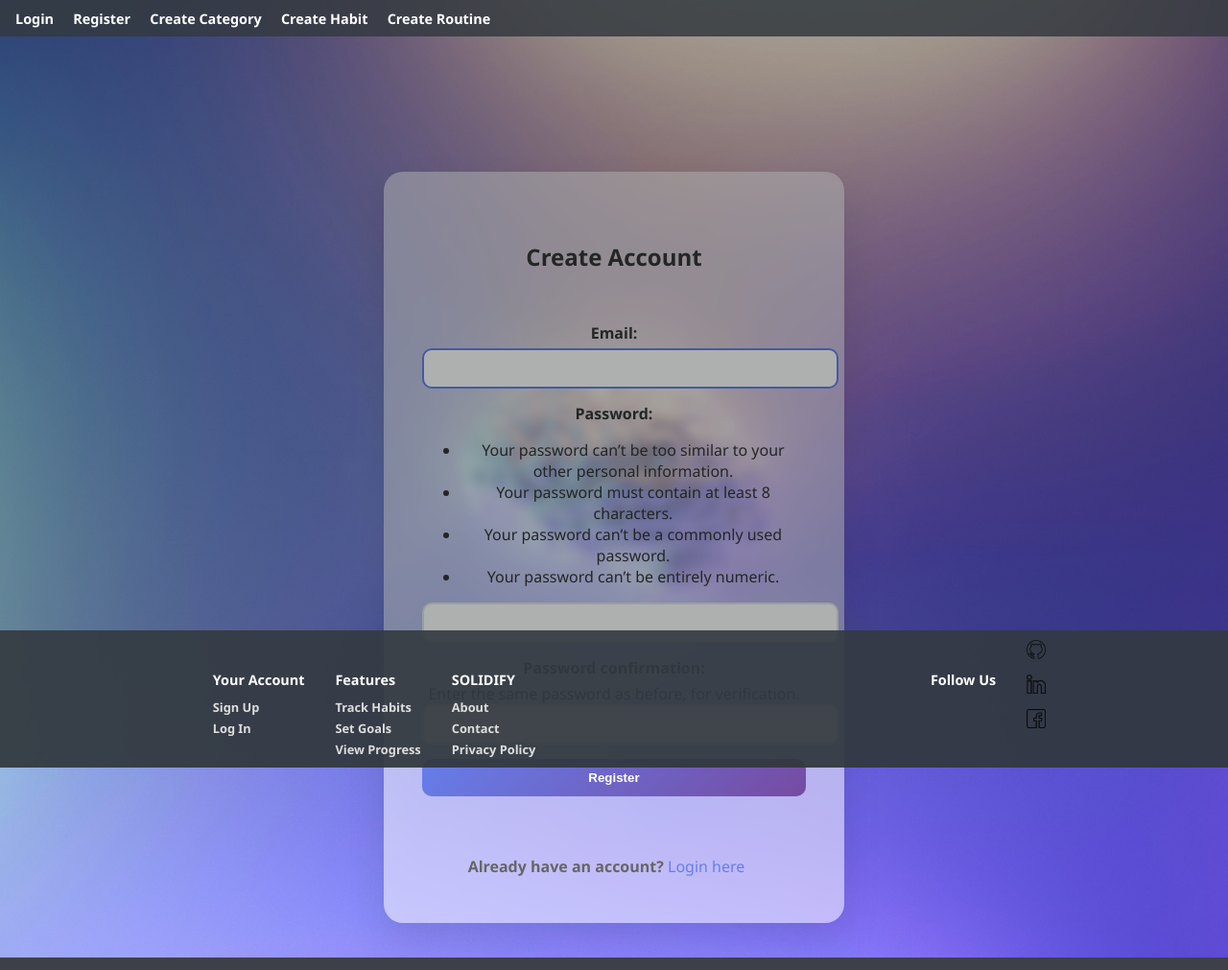
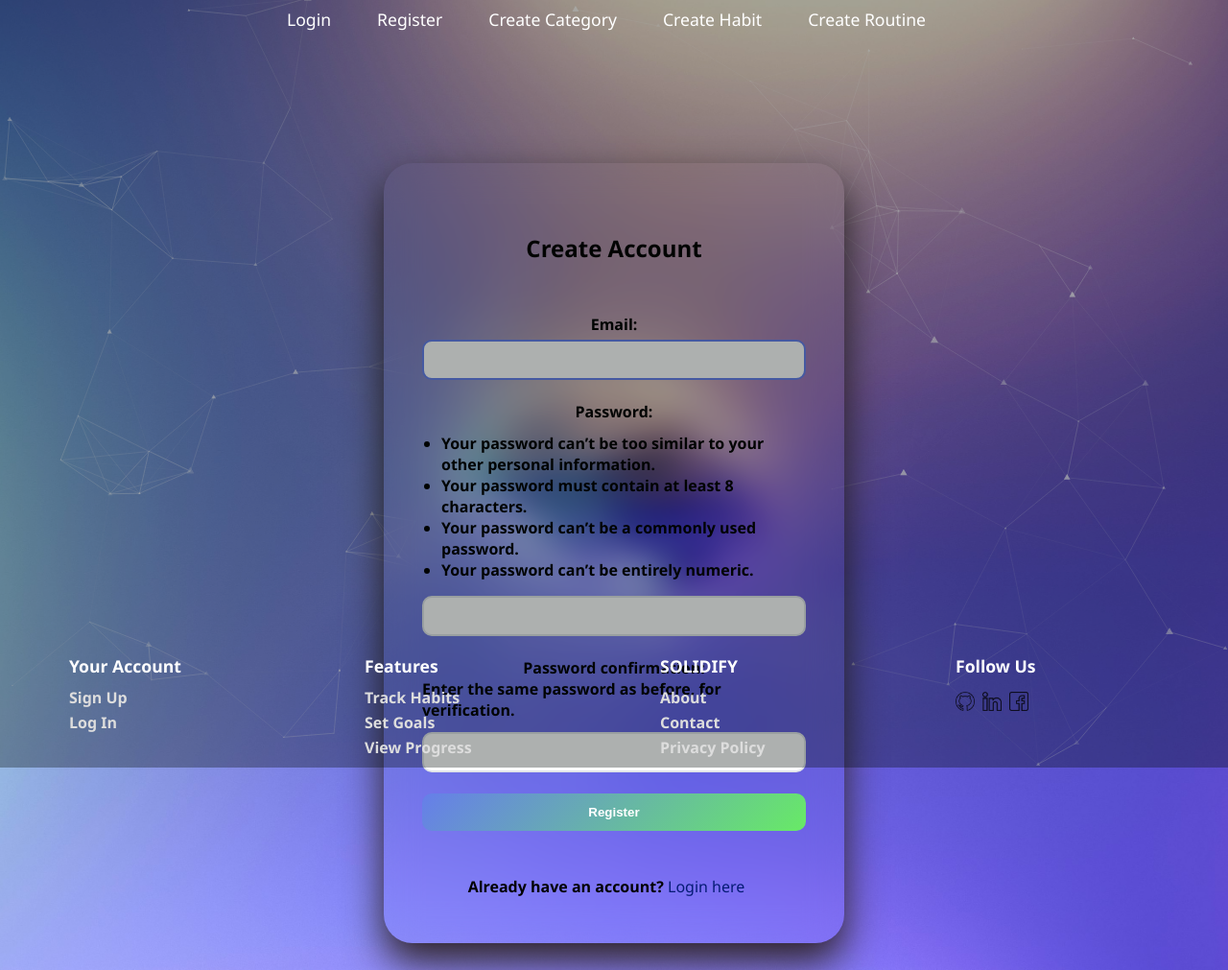
Before and after one commit to velislavvelchev/SOLIDIFY, a Django app: page /accounts/register/ in a window 1280 px wide. Shown: the whole page at 96% size. Run offline with Django 5.2, Linux system fonts and the light colour scheme.

Commit message:
feat: completed the register view css, some progress with the nav and footer

```diff
--- a/static/style/base.css
+++ b/static/style/base.css
@@ -15,6 +15,5 @@ body {
     min-height: 100vh;
     margin-top: 150px !important;
     font-family: 'Orbitron', 'Segoe UI', Tahoma, Geneva, sans-serif;
-    color: #333;
     font-weight: 700;
 }
--- a/static/style/footer.css
+++ b/static/style/footer.css
@@ -3,41 +3,37 @@ footer {
   bottom: 0;
   left: 0;
   width: 100%;
-  background-color: rgba(52, 58, 64, 0.9); /* semi-transparent dark */
   color: #fff;
-  padding: 0.5rem 1rem;
-  display: flex;
-  flex-wrap: wrap;
-  justify-content: space-around;
+  padding: 0.5rem 2rem;
   z-index: 1000;
   font-size: 0.85rem;
 }
 
-.footer-links,
-.footer-social {
-  display: flex;
+.footer-grid {
+  display: grid;
+  grid-template-columns: repeat(4, 1fr);
   gap: 2rem;
-  flex-wrap: wrap;
+  width: 100%;
+  max-width: 1200px;
+  margin: 0 auto;
 }
 
-.footer-links div,
-.footer-social div {
+.footer-grid > div {
   display: flex;
   flex-direction: column;
 }
 
-.footer-links h6,
-.footer-social h6 {
+.footer-grid h6 {
   margin-bottom: 0.5rem;
-  font-size: 0.9rem;
-  font-weight: 600;
+  font-size: 1.1rem;
+  font-weight: 700;
 }
 
 footer a {
   color: #ddd;
   text-decoration: none;
   margin: 2px 0;
-  font-size: 0.8rem;
+  font-size: 1.0rem;
 }
 
 footer a:hover {
@@ -47,6 +43,7 @@ footer a:hover {
 .social-icons {
   display: flex;
   gap: 0.5rem;
+  margin-top: 5px;
 }
 
 .social-icons img {
--- a/static/style/nav.css
+++ b/static/style/nav.css
@@ -1,6 +1,5 @@
 header {
-    background-color: rgba(52, 58, 64, 0.85); /* matching transparency */
-    padding: 0.5rem 1rem; /* reduced padding */
+  padding: 0.5rem 1rem;
   position: fixed;
   top: 0;
   left: 0;
@@ -8,13 +7,24 @@ header {
   z-index: 1000;
   }
 
-header nav a {
-    color: #fff;
-    margin-right: 1rem;
-    text-decoration: none;
-    font-size: 0.9rem; /* slightly smaller text */
+nav {
+  display: flex;
+  justify-content: center; /* centers the content horizontally */
+  align-items: center;
 }
 
-header nav a:hover {
+.nav-links {
+  display: flex;
+  gap: 2rem; /* evenly space out links */
+}
+
+.nav-links a {
+  color: #fff;
+  text-decoration: none;
+  font-size: 1.1rem;
+  font-weight: 500;
+}
+
+.nav-links a:hover {
   text-decoration: underline;
 }
--- a/static/style/register.css
+++ b/static/style/register.css
@@ -4,40 +4,32 @@
   align-items: center;
   justify-content: center;
   min-height: 100vh;
-  /*background: linear-gradient(135deg, #667eea, #764ba2);*/
   padding: 20px;
 }
 
 .register-card {
-  background: rgba(255, 255, 255, 0.53); /* moderate transparency */
+  /*background: rgba(255, 255, 255, 0.53); !* moderate transparency *!*/
   padding: 40px;
-  border-radius: 20px;
-  box-shadow: 0 20px 40px rgba(0, 0, 0, 0.1);
+  border-radius: 30px;
+  box-shadow: 0 20px 40px rgb(47, 36, 36);
   max-width: 400px;
   width: 100%;
   display: flex;
   flex-direction: column;
-  align-items: center;
+  backdrop-filter: blur(18px); /* optional: smooth glass effect */
   text-align: center;
-  backdrop-filter: blur(6px); /* optional: smooth glass effect */
 }
 
 .register-title {
   margin-bottom: 20px;
-  font-weight: 600;
-  color: #333;
 }
 
-/* Center form and button */
+/* Center form contents with even spacing */
 form {
   width: 100%;
   display: flex;
   flex-direction: column;
-  align-items: stretch;
-}
-
-form > * {
-  margin-bottom: 15px;
+  gap: 10px;
 }
 
 label {
@@ -46,13 +38,16 @@ label {
   font-weight: 700;
 }
 
+/* Ensure inputs are fully symmetrical and boxed properly */
 input {
   width: 100%;
+  box-sizing: border-box;
   padding: 10px 15px;
   border: 2px solid #e1e5e9;
   border-radius: 10px;
   font-size: 1rem;
   transition: border-color 0.3s;
+  margin-bottom: 12px; /* Add space below input */
 }
 
 input:focus {
@@ -62,7 +57,7 @@ input:focus {
 
 .register-btn {
   padding: 12px;
-  background: linear-gradient(135deg, #667eea, #764ba2);
+  background: linear-gradient(135deg, #667eea, #68ea66);
   color: #fff;
   border: none;
   border-radius: 10px;
@@ -77,16 +72,34 @@ input:focus {
 
 .login-link {
   margin-top: 15px;
-  color: #666;
 }
 
 .login-link a {
-  color: #667eea;
+  color: #051b75;
   text-decoration: none;
   font-weight: 500;
 }
 
+/* Password requirement list formatting */
 .helptext,
 .helptext * {
-  font-weight: 500;
+  font-weight: 700;
 }
+
+ul {
+  padding-left: 20px;
+}
+
+
+.helptext {
+  margin-top: -5px;
+  margin-bottom: 12px; /* Space below helptext (list) */
+  text-align: left; /* Optional: better UX for lists */
+}
+
+ul.helptext {
+  margin-top: 5px;
+  margin-bottom: 12px;
+  padding-left: 20px;
+  text-align: left;
+}
--- a/templates/common/base.html
+++ b/templates/common/base.html
@@ -12,13 +12,16 @@
 <div id="particles-js"></div>
 <header>
   <nav>
-        <a href={% url 'login' %}>Login</a>
-        <a href={% url 'register' %}>Register</a>
+    <div class="nav-links">
+      <a href="{% url 'login' %}">Login</a>
+      <a href="{% url 'register' %}">Register</a>
       <a href="#">Create Category</a>
       <a href="#">Create Habit</a>
       <a href="#">Create Routine</a>
+    </div>
   </nav>
 </header>
+
 
 <main>
     {% block content %}
@@ -27,7 +30,7 @@
 </main>
 
 <footer>
-  <section class="footer-links">
+  <div class="footer-grid">
     <div>
       <h6>Your Account</h6>
       <a href="/auth/register/">Sign Up</a>
@@ -47,9 +50,8 @@
       <a href="/contact/">Contact</a>
       <a href="/privacy/">Privacy Policy</a>
     </div>
-  </section>
 
-  <section class="footer-social">
+    <div>
       <h6>Follow Us</h6>
       <div class="social-icons">
         <a href="https://github.com/your-profile" target="_blank">
@@ -62,12 +64,14 @@
           <img src="{% static 'images/facebook.png' %}" alt="Facebook">
         </a>
       </div>
-  </section>
+    </div>
+  </div>
 </footer>
 
+
 <!-- Load particles.js -->
-{#<script src="https://cdn.jsdelivr.net/npm/particles.js@2.0.0/particles.min.js"></script>#}
-{#<!-- Load your external particles config -->#}
-{#<script src="{% static 'js/particles-init.js' %}"></script>#}
+<script src="https://cdn.jsdelivr.net/npm/particles.js@2.0.0/particles.min.js"></script>
+<!-- Load your external particles config -->
+<script src="{% static 'js/particles-init.js' %}"></script>
 </body>
 </html>
```
Lines whose indentation alone changed are shown as unchanged.
